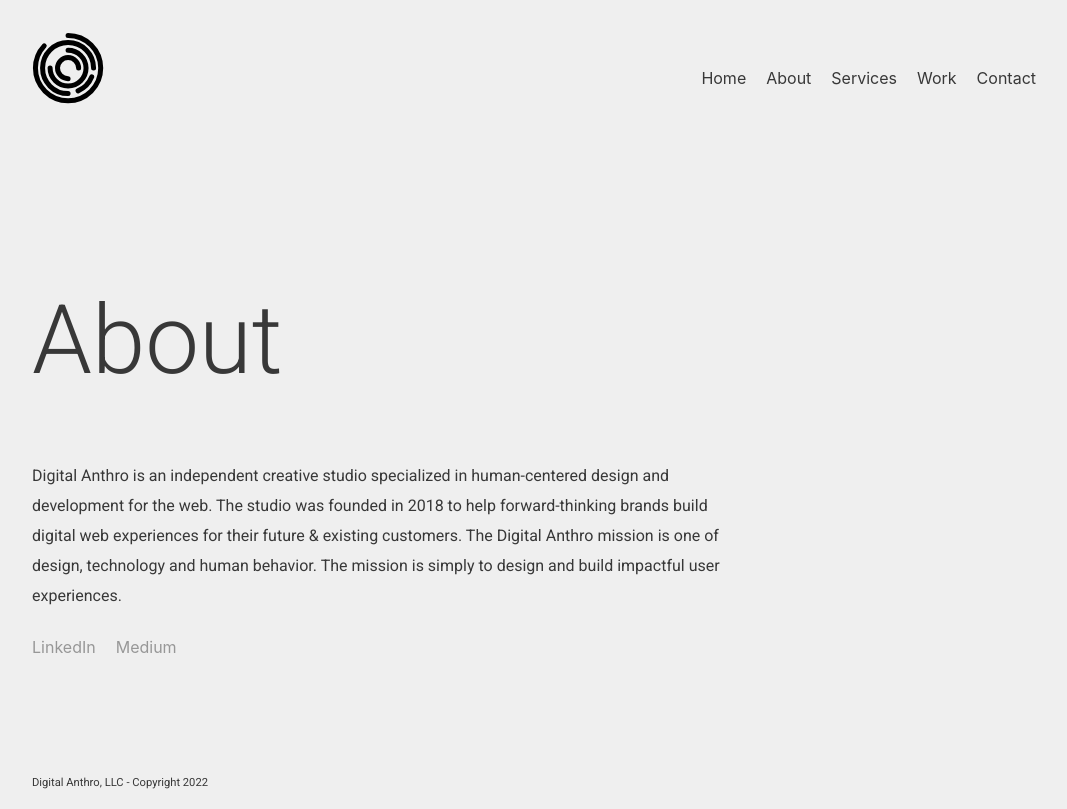
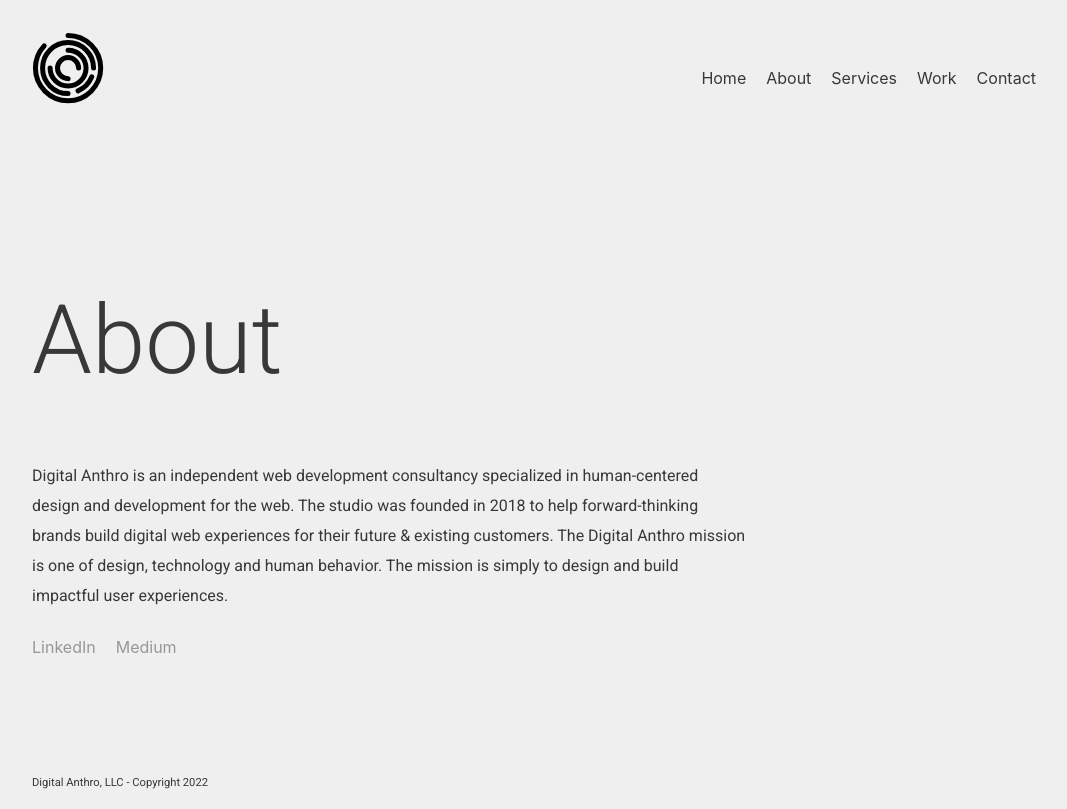
Before and after one commit to keeysnc/digital_anthro, a Next.js app: page /about in a window 1280 px wide. Shown: the whole page, without its empty margins (96-1163 px from the left). Built offline with nearby package versions, Linux system fonts and the light colour scheme.

Commit message:
update content

```diff
--- a/components/layout/Layout.js
+++ b/components/layout/Layout.js
@@ -23,7 +23,7 @@
 					{/* OG Tags */}
 					<meta
 						name="description"
-						content="Digital Anthro is an independent design & frontend web development consultancy specialized in human-centered design and development for web experiences and applications."
+						content="Digital Anthro is an independent web design & web development consultancy specialized in human-centered design and development for web experiences and applications."
 					/>
 					{/*}
 					<meta property="og:title" content={pageTitle} key="ogtitle" />
--- a/pages/about.js
+++ b/pages/about.js
@@ -13,9 +13,10 @@
 					<div>
 						<h1>About</h1>
 						<p>
-							Digital Anthro is an independent creative studio specialized in human-centered design and development for the web. The studio was
-							founded in 2018 to help forward-thinking brands build digital web experiences for their future & existing customers. The Digital Anthro
-							mission is one of design, technology and human behavior. The mission is simply to design and build impactful user experiences.
+							Digital Anthro is an independent web development consultancy specialized in human-centered design and development for the web. The
+							studio was founded in 2018 to help forward-thinking brands build digital web experiences for their future & existing customers. The
+							Digital Anthro mission is one of design, technology and human behavior. The mission is simply to design and build impactful user
+							experiences.
 						</p>
 						<div className="social-media" style={{ paddingTop: "10px" }}>
 							<a target="_blank" rel="noreferrer" href="https://www.linkedin.com/company/digital-anthro">
```
